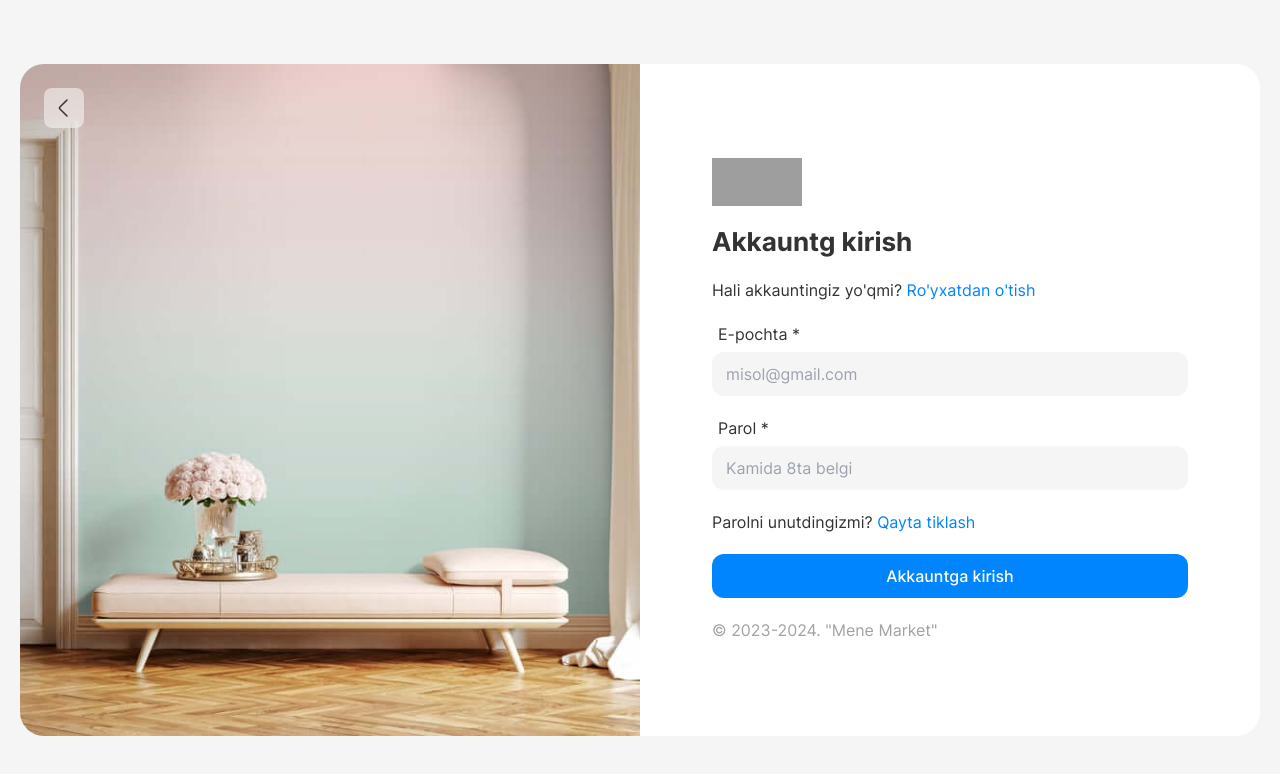
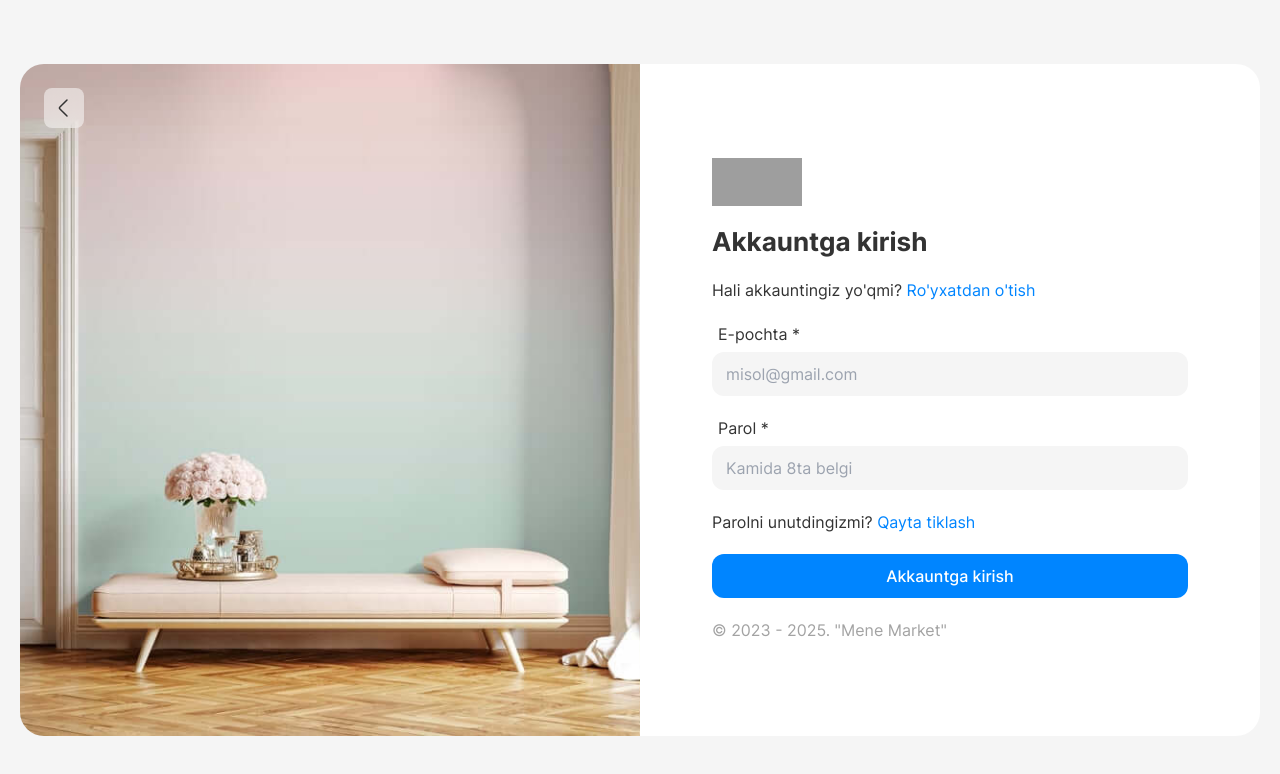
Before and after one commit to yaxyobekuz/menemarket, a React (Vite) app: page /auth/login in a window 1280 px wide. Shown: the top 774 px of the page. Built offline with nearby package versions, Linux system fonts and the light colour scheme; no server answers; grey boxes are pictures that could not be loaded.

Commit message:
Update footer copyright year and set page title in Login component

```diff
--- a/src/components/Footer.jsx
+++ b/src/components/Footer.jsx
@@ -220,7 +220,7 @@ const Footer = () => {
       <div className="container py-3.5 sm:py-4 md:py-5">
         <div className="flex flex-col items-center justify-between gap-3.5 text-neutral-500 sm:gap-4 sm:flex-row md:gap-5">
           <p className="text-sm text-inherit sm:text-base">
-            © 2023-2024. "Mene Market"
+            © 2023 - 2025. "Mene Market"
           </p>
 
           {/* Privacy Policy */}
--- a/src/pages/Login.jsx
+++ b/src/pages/Login.jsx
@@ -16,6 +16,7 @@ import FormInputWrapper from "../components/FormInputWrapper";
 
 const Login = () => {
   const navigate = useNavigate();
+  const pageTitle = "Akkauntga kirish";
   const [isLoading, setIsLoading] = useState(false);
   const [formData, setFormData] = useState({
     email: "",
@@ -23,7 +24,7 @@ const Login = () => {
   });
 
   useEffect(() => {
-    document.title = "Mene Market | Akkauntga kirish";
+    document.title = "Mene Market | " + pageTitle;
   }, []);
 
   // Update form data based on input changes
@@ -78,7 +79,7 @@ const Login = () => {
           />
         </Link>
 
-        <h1 className="text-2xl xs:text-[26px]">Akkauntg kirish</h1>
+        <h1 className="text-2xl xs:text-[26px]">{pageTitle}</h1>
 
         <div>
           <p className="inline-block">Hali akkauntingiz yo'qmi?</p>
@@ -127,7 +128,7 @@ const Login = () => {
           <LoadingText loader={isLoading} text="Akkauntga kirish" />
         </button>
 
-        <p className="text-neutral-400">© 2023-2024. "Mene Market"</p>
+        <p className="text-neutral-400">© 2023 - 2025. "Mene Market"</p>
       </form>
     </div>
   );
```
